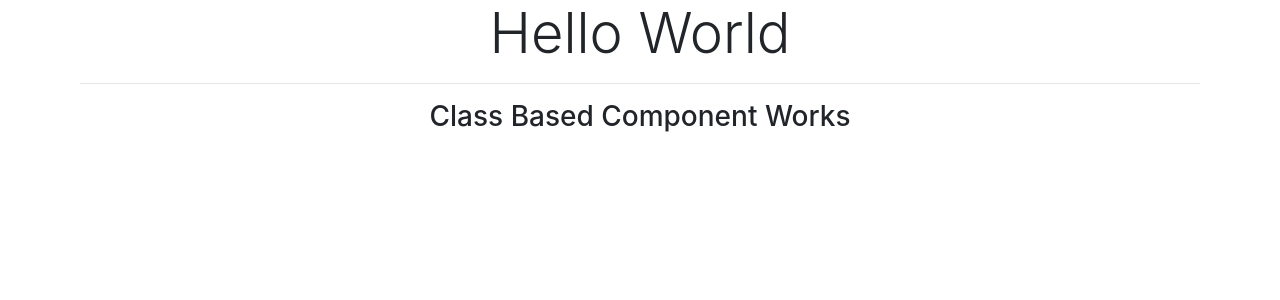
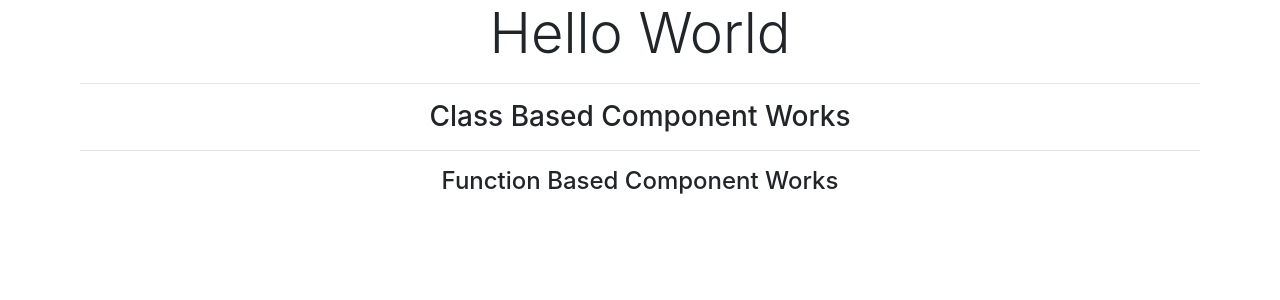
Before and after one commit to Manav15/Notes-App-React, a React (Create React App) app: page / in a window 1280 px wide. Shown: the top 300 px of the page. Built offline with nearby package versions, Linux system fonts and the light colour scheme.

Commit message:
Functional Component added

```diff
--- a/src/App.js
+++ b/src/App.js
@@ -2,6 +2,7 @@ import logo from './logo.svg';
 import './App.css';
 import '../node_modules/bootstrap/dist/css/bootstrap.min.css';
 import ClassBasedCompDemo from './components/Types/ClassBasedCompDemo';
+import FunctionBasedCompDemo from './components/Types/FunctionBasedCompDemo';
 
 function App() {
   return (
@@ -9,6 +10,8 @@ function App() {
       <h1 className="display-4">Hello World</h1>
       <hr />
       <ClassBasedCompDemo />
+      <hr/>
+      <FunctionBasedCompDemo />
     </div>
   );
 }
--- /dev/null
+++ b/src/components/Types/FunctionBasedCompDemo.js
@@ -0,0 +1,11 @@
+import React from 'react';
+
+const FunctionBasedCompDemo = () => {
+    return (
+        <div>
+            <h4> Function Based Component Works</h4>
+        </div>
+    );
+}
+
+export default FunctionBasedCompDemo;
```
